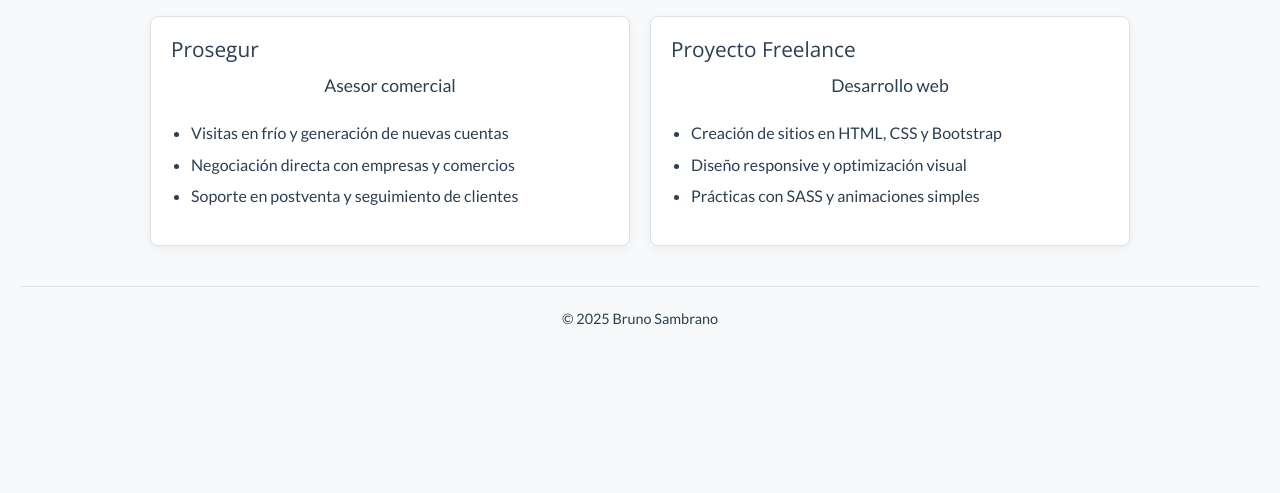
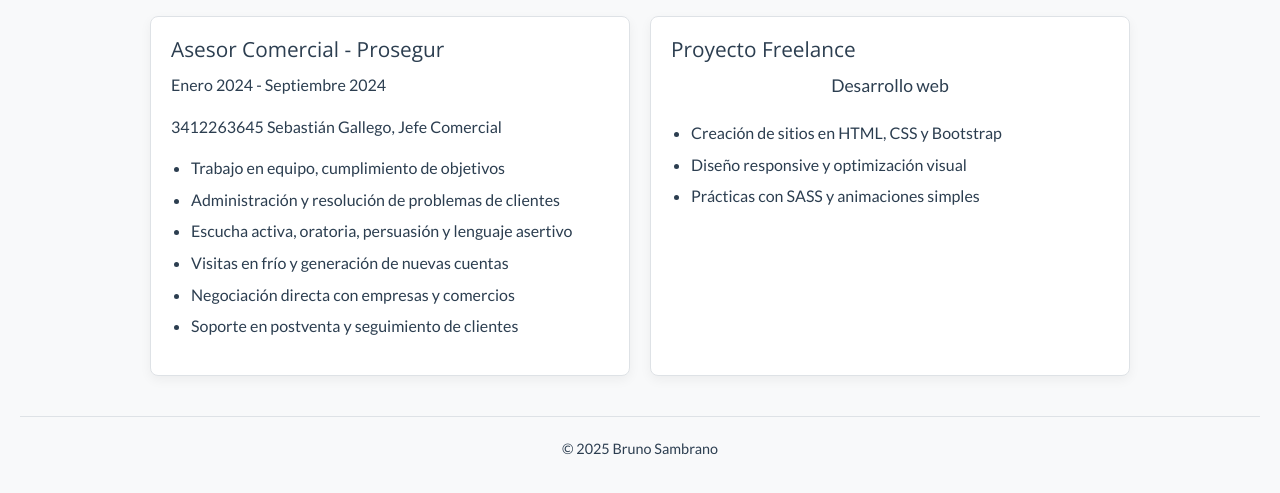
Before and after one commit to brunosambrano/CoderEntrega2, a plain HTML site: page experiencias.html in a window 1280 px wide. Shown: the part 149-642 px from the top of the page. Drawn offline with nearby package versions, Linux system fonts and the light colour scheme.

Commit message:
Update experiencias.html

```diff
--- a/experiencias.html
+++ b/experiencias.html
@@ -32,9 +32,15 @@
 
       <div class="contenedor-experiencias">
         <div class="tarjeta-experiencia">
-          <h2 class="titulo-secundario">Prosegur</h2>
-          <p class="texto-parrafo">Asesor comercial</p>
+          <h2 class="titulo-secundario">Asesor Comercial - Prosegur</h2>
+          <p class="titulo-terciario">Enero 2024 - Septiembre 2024</p>
+          <p class="titulo-terciario">
+            3412263645 Sebastián Gallego, Jefe Comercial
+          </p>
           <ul class="lista-items">
+            <li>Trabajo en equipo, cumplimiento de objetivos</li>
+            <li>Administración y resolución de problemas de clientes</li>
+            <li>Escucha activa, oratoria, persuasión y lenguaje asertivo</li>
             <li>Visitas en frío y generación de nuevas cuentas</li>
             <li>Negociación directa con empresas y comercios</li>
             <li>Soporte en postventa y seguimiento de clientes</li>
```
